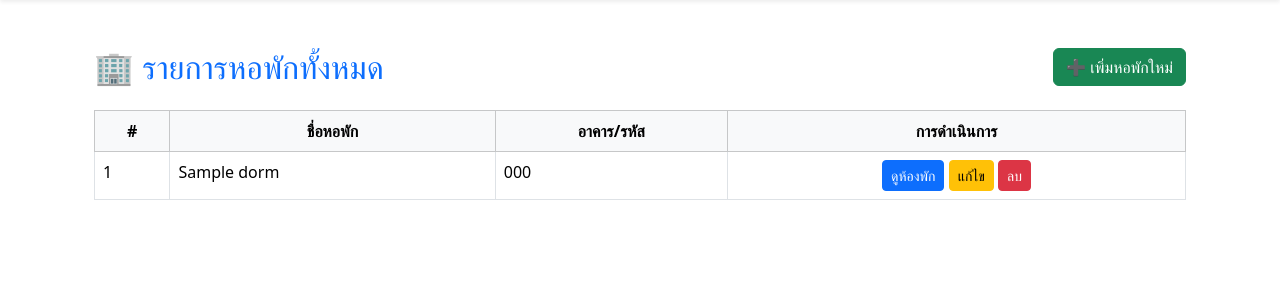
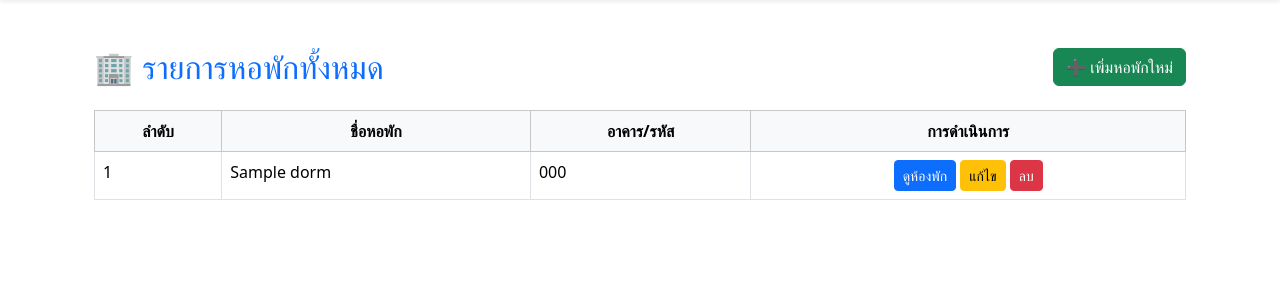
Before and after one commit to PetchAuisui/DormParcel-System, a Flask app: template app/templates/admin_dorm_list.html in a window 1280 px wide. Shown: the part 75-375 px from the top of the page. Run offline with Flask 3, Linux system fonts and the light colour scheme; the template is opened without the code that fills it: most values are stand-ins (such as "Sample title", 1, 10 or a date in 2020); parts of the project's set-up code (start-up, migrations or seed data) failed here and were passed over; some libraries are stand-ins or nearby versions.

Commit message:
update : admin_dorm_list.html

```diff
--- a/app/templates/admin_dorm_list.html
+++ b/app/templates/admin_dorm_list.html
@@ -12,7 +12,7 @@
   <table class="table table-bordered table-hover">
     <thead class="table-light text-center">
       <tr>
-        <th>#</th>
+        <th>ลำดับ</th>
         <th>ชื่อหอพัก</th>
         <th>อาคาร/รหัส</th>
         <th>การดำเนินการ</th>
```
